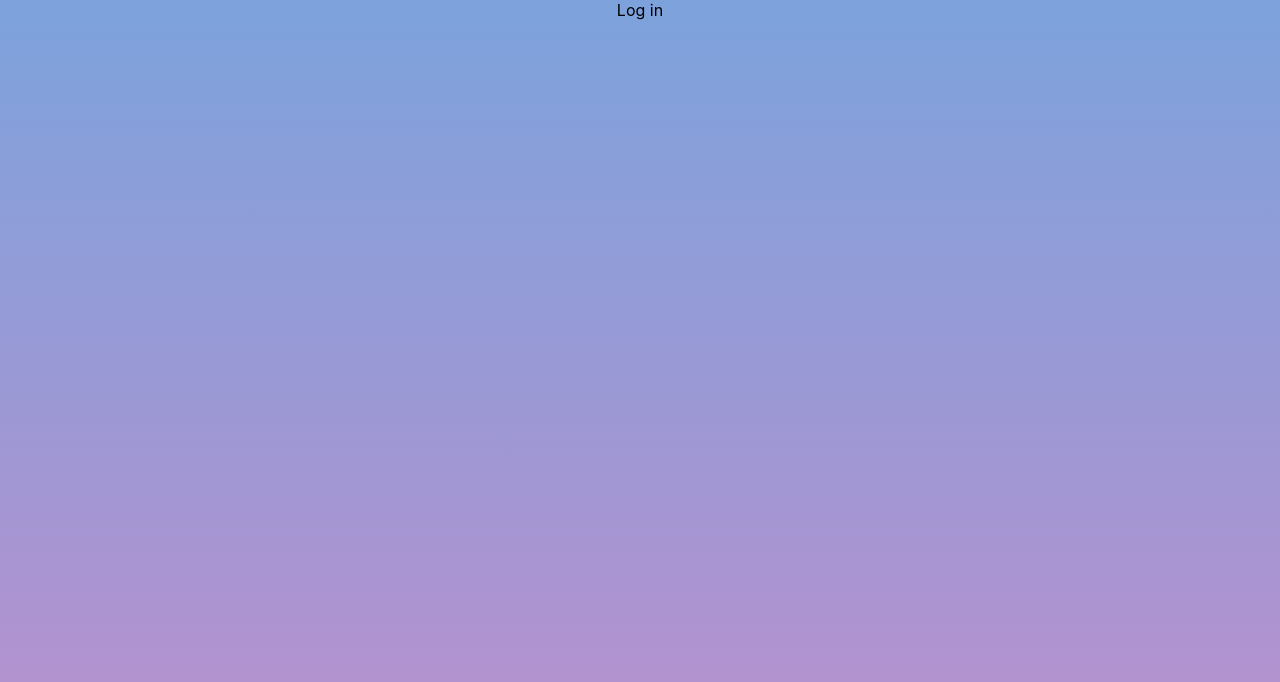
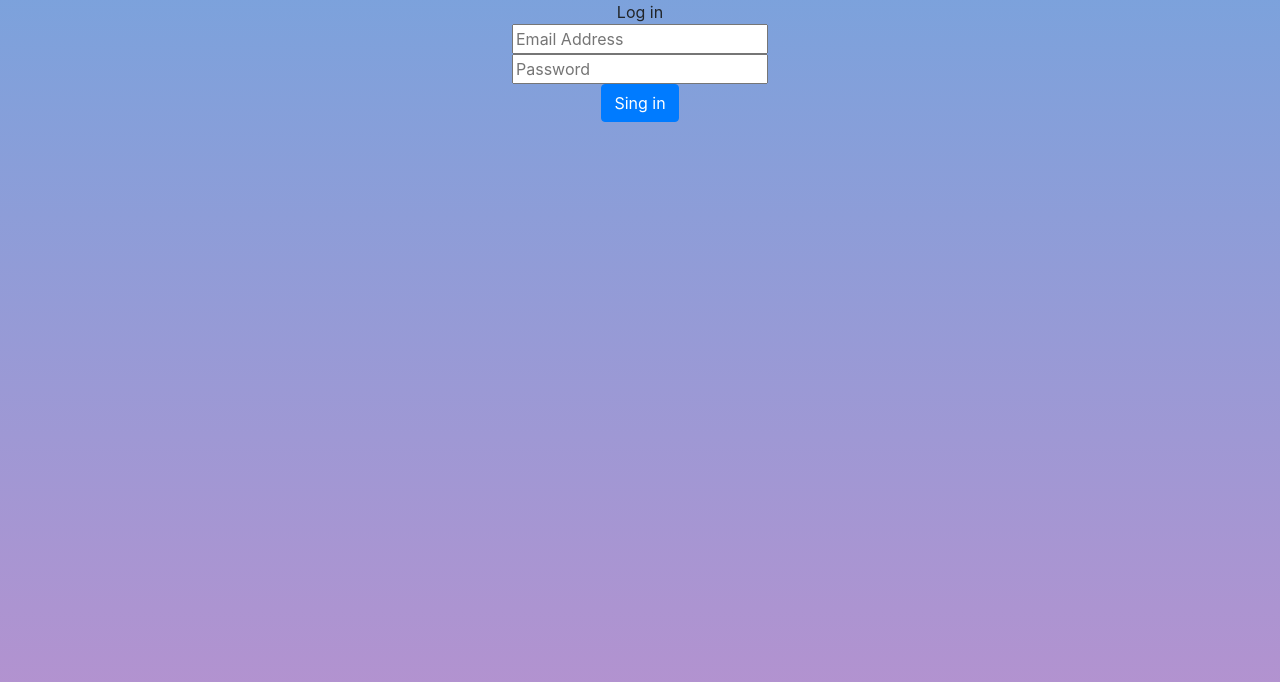
Before and after one commit to Homamjabir/the-sleep-app, a React (Create React App) app: page / in a window 1280 px wide. Shown: the top 682 px of the page. Built offline with nearby package versions, Linux system fonts and the light colour scheme.

Commit message:
Installed bootstrap, updated login screen

```diff
--- a/package.json
+++ b/package.json
@@ -6,6 +6,7 @@
     "@testing-library/jest-dom": "^5.11.9",
     "@testing-library/react": "^11.2.5",
     "@testing-library/user-event": "^12.6.3",
+    "bootstrap": "^4.6.0",
     "firebase": "^8.2.6",
     "react": "^17.0.1",
     "react-bootstrap": "^1.4.3",
--- a/src/components/loginReg.js/auth.js
+++ b/src/components/loginReg.js/auth.js
@@ -1,5 +1,8 @@
 import React, { Component } from "react";
 import {Modal,Button} from "react-bootstrap";
+import 'bootstrap/dist/css/bootstrap.min.css';
+import 'bootstrap/dist/css/bootstrap.css';
+
 
 class Auth extends Component {
 
@@ -12,17 +15,46 @@ class Auth extends Component {
             showMessage: false,
             showForgot: false,
         };
+    }
 
-
+    onChange = event => {
+        this.setState({[event.target.name]: event.target.value});
     }
 
     render() {
+        const {email,password} = this.state;
       return (
         <div id="flexgrid">
 
         <div className="Formholder">
         <span id="logintext">Log in</span>
-
+        <form>
+            <input
+                name="email"
+                className="logininput"
+                value={email}
+                onChange={this.onChange}
+                type="text"
+                placeholder="Email Address"
+                autoComplete="username"
+            />
+            <br/>
+            <input
+                name="password"
+                className="logininput"
+                value={password}
+                onChange={this.onChange}
+                type="password"
+                placeholder="Password"
+                autoComplete="current-password"
+            />
+            <br/>
+            <Button onClick={this.Signin}>
+                Sing in
+            </Button>
+            <br/>
+            <br/>
+        </form>
 
         </div>
 
```
Also changed, not shown: firebase.json, 2 other files (tests, documents, lock files or other folders).
